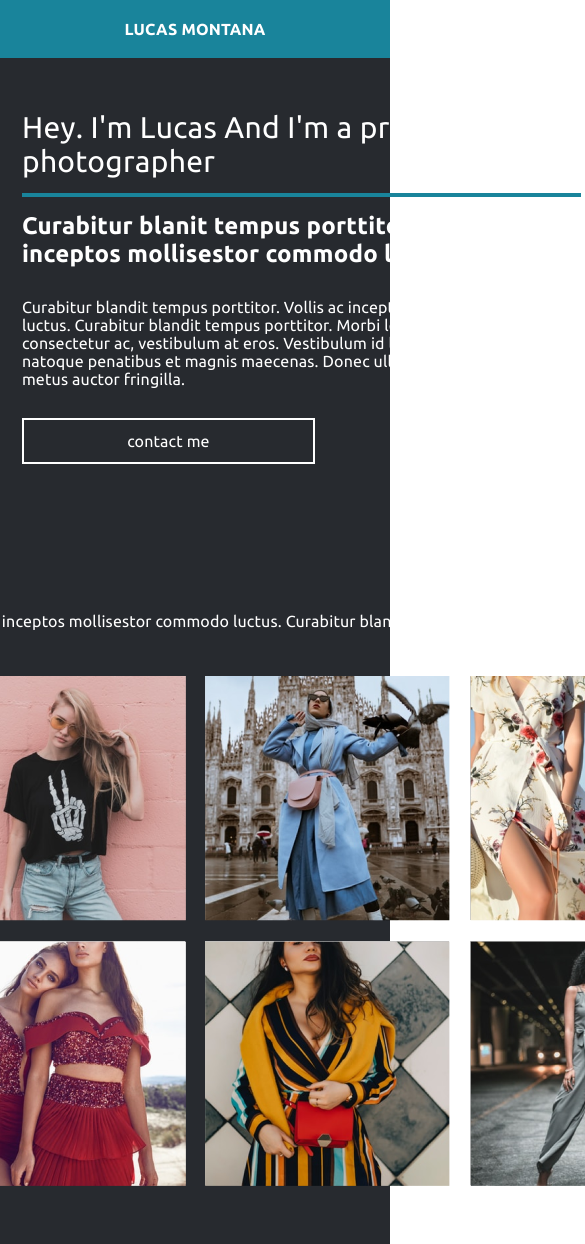
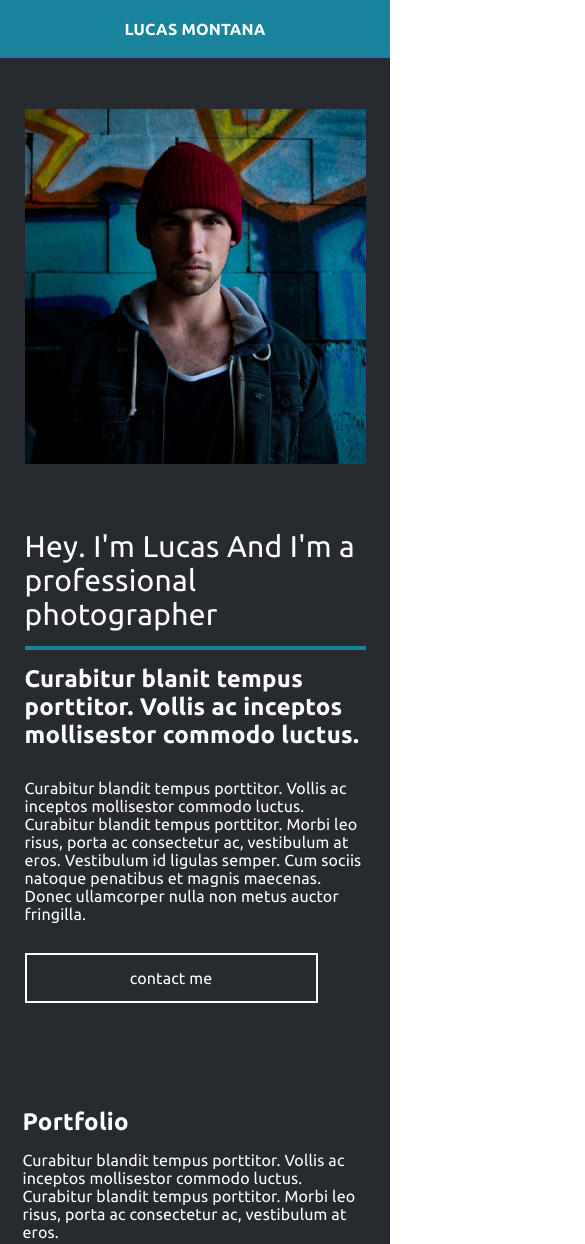
Before and after one commit to EmiratD/Lucas-Montana, a plain HTML site: page index.html in a window 390 px wide. Shown: the top 1244 px of the page, 585 px wide, since content can reach past the window. Drawn offline with Linux system fonts and the light colour scheme.

Commit message:
+ adaptiv

```diff
--- a/style.scss
+++ b/style.scss
@@ -45,7 +45,7 @@ padding: 0;
         .section1 {
             max-width: 1038.07px;
             height: 355px;
-            gap: 68px;
+            gap: 65px;
             @include flexBox(space-between,center);
             .img {
                 width: 411px;
@@ -54,7 +54,7 @@ padding: 0;
             }
             .info {
                 max-width: 559.07px;
-                height: 354px;
+                height: 100%;
                 gap: 30px;
                 @include flexBox(space-around, flex-start, column);
                 &__one {
@@ -82,6 +82,44 @@ padding: 0;
                 }
             }
         }
+        @media (max-width: 1200px) {
+            .section1{
+                max-width: 776px;
+                height: 100%;
+                @include flexBox(space-between,center,column);
+                .img{
+                    width: 762px;
+                    height: 355px;
+                    img{
+                        width: 762px;
+                        height: 355px;
+                        object-fit: cover;
+                    }
+                }
+                .info{
+                    max-width: 766px;
+                }
+            }
+        }
+        @media (max-width: 745px) {
+            .section1{
+                max-width: 776px;
+                height: 100%;
+                @include flexBox(space-between,center,column);
+                .img{
+                    width: 341px;
+                    height: 355px;
+                    img{
+                        width: 341px;
+                        height: 355px;
+                        object-fit: cover;
+                    }
+                }
+                .info{
+                    max-width: 341px;
+                }
+            }
+        }
         .section2 {
             max-width: 1038px;
             height: 615.82px;
@@ -102,6 +140,41 @@ padding: 0;
                     width: 244.24px;
                     height: 244.24px;
                     background: #C4C4C4;
+                }
+            }
+        }
+        @media (max-width: 1200px) {
+            .section2{
+                max-width: 776px;
+                height: 482px;
+                .gallery{
+                    .foto {
+                        width: 180px;
+                        height: 180px;
+                        img{
+                            width: 180px;
+                            height: 180px;
+                            object-fit: cover;
+                        }
+                    }
+                }
+            }
+        }
+        @media (max-width: 745px) {
+            .section2{
+                max-width: 345px;
+                height: 869px;
+                .gallery{
+                    grid-template-columns: repeat(2, 1fr);
+                    .foto {
+                        width: 165px;
+                        height: 165px;
+                        img{
+                            width: 165px;
+                            height: 165px;
+                            object-fit: cover;
+                        }
+                    }
                 }
             }
         }
```
Also changed, not shown: style.css, 1 other file.
